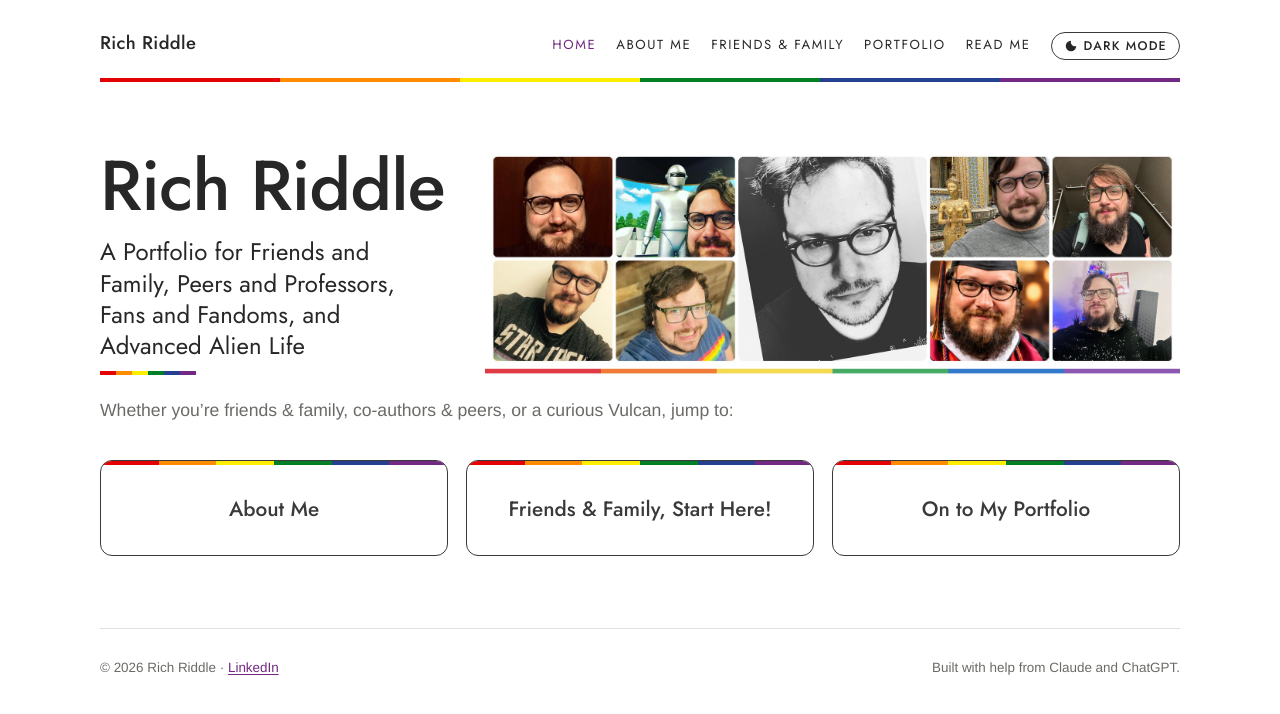
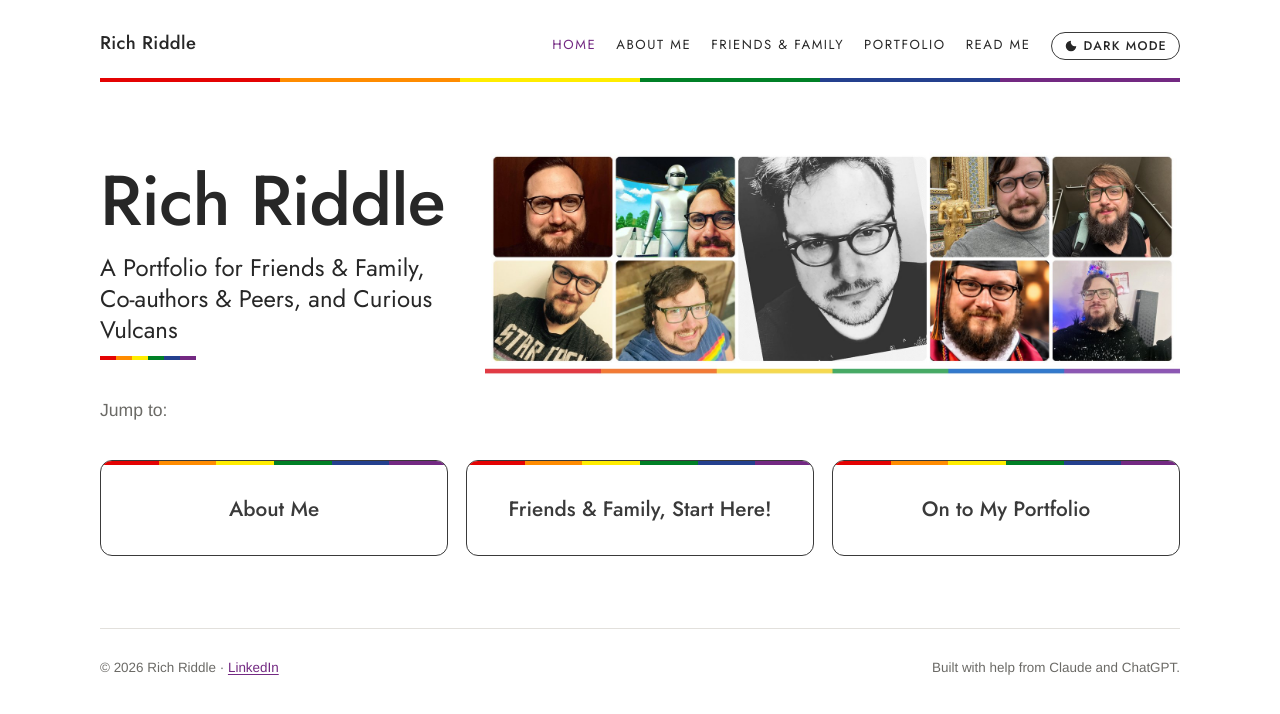
Before and after one commit to prof-richriddle/portfolio, a Jekyll site: the page built from index.html, in a window 1280 px wide. Shown: the top 714 px of the page. Built offline with Jekyll 4.4.1, drawn with Linux system fonts in a browser that asks for light colours.

Commit message:
Home: new title line, small line now Jump to:
Co-Authored-By: Claude Opus 5.5 <noreply@anthropic.com>
Claude-Session: https://claude.ai/code/session_01LKxkcfdpkeKgywibvvsXFB

```diff
--- a/_config.yml
+++ b/_config.yml
@@ -1,4 +1,4 @@
-title: "Rich Riddle: A Portfolio for Friends and Family, Peers and Professors, Fans and Fandoms, and Advanced Alien Life"
+title: "Rich Riddle: A Portfolio for Friends & Family, Co-authors & Peers, and Curious Vulcans"
 description: "A Portfolio Guide for Various Folk in My Life"
 author: "Rich Riddle"
 url: "https://prof-richriddle.github.io"
--- a/index.html
+++ b/index.html
@@ -5,13 +5,13 @@ layout: default
   <div class="home-hero">
   <div class="home-id">
   <h1>Rich Riddle</h1>
-  <p class="home-tag">A Portfolio for Friends and Family, Peers and Professors, Fans and Fandoms, and Advanced Alien Life</p>
+  <p class="home-tag">A Portfolio for Friends &amp; Family, Co-authors &amp; Peers, and Curious Vulcans</p>
   </div>
   <figure class="banner">
     <img src="{{ '/assets/images/about-banner.jpg' | relative_url }}" width="1800" height="600" alt="A collage of nine photos of Rich Riddle: in front of a wood door; a selfie with a giant silver robot statue; a large black-and-white portrait in the center; in front of an ornate gold temple statue; in a stairwell with a backpack; in a Star Trek T-shirt; smiling in a blue T-shirt with a rainbow stripe; in a graduation cap and gown; and in a sparkly sweater by a Christmas tree.">
   </figure>
   </div>
-  <p class="home-lede">Whether you’re friends &amp; family, co-authors &amp; peers, or a curious Vulcan, jump to:</p>
+  <p class="home-lede">Jump to:</p>
   <div class="home-buttons">
     <a class="big-btn" href="{{ '/about.html' | relative_url }}"><span class="big-label">About Me</span><span class="big-sub">Life &amp; Teaching: who I am, how I teach, and a few class activities</span></a>
     <a class="big-btn big-btn--main" href="{{ '/family.html' | relative_url }}"><span class="big-label">Friends &amp; Family, Start Here!</span><span class="big-sub">How my work works, from a class paper to a book chapter</span></a>
```
